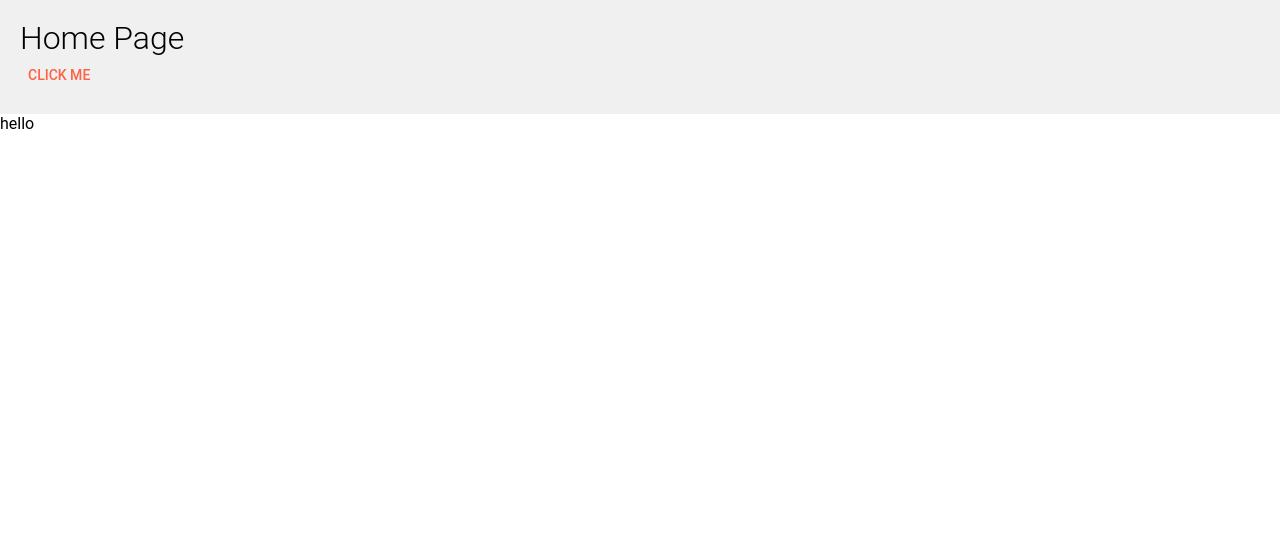
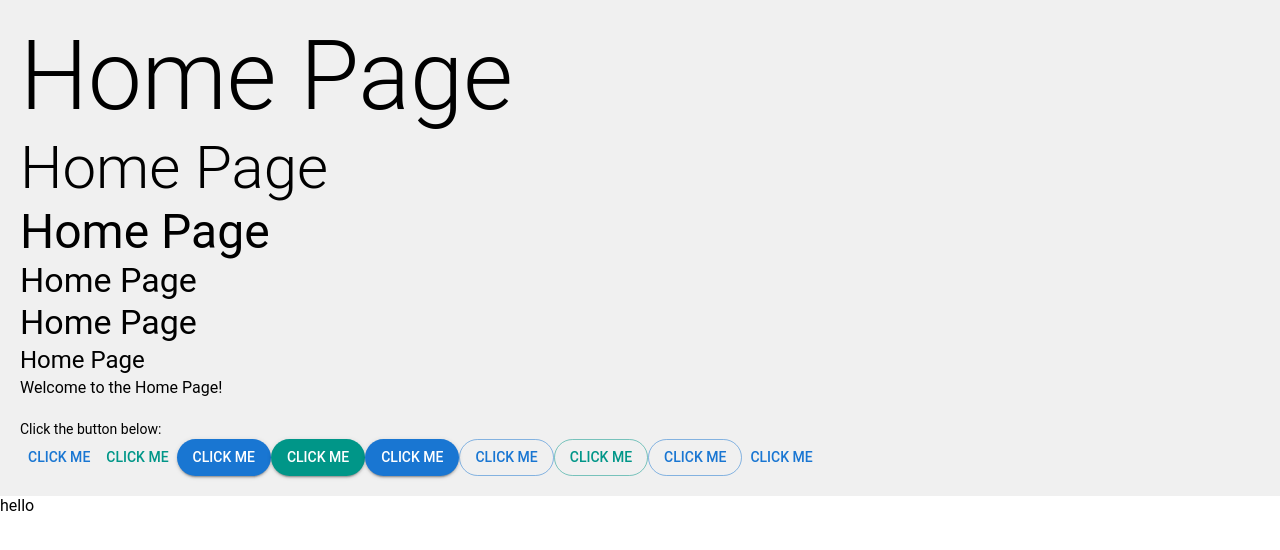
Before and after one commit to inamcode-hub/river_soft_ui, a React (Vite) app: page / in a window 1280 px wide. Shown: the top 550 px of the page. Built offline with nearby package versions, Linux system fonts and the light colour scheme.

Commit message:
theme updated

```diff
--- a/src/lib/styles/theme.ts
+++ b/src/lib/styles/theme.ts
@@ -5,16 +5,16 @@ import { createTheme } from '@mui/material/styles';
 const theme = createTheme({
   palette: {
     primary: {
-      main: '#FF6347', // Tomato color
+      main: '#1976D2',  // Material-UI's primary color
     },
     secondary: {
-      main: '#4CAF50', // Green color
+      main: '#009688', // Material-UI's secondary color
     },
   },
   typography: {
     fontFamily: 'Roboto, Arial, sans-serif', // Default font family
     h1: {
-      fontSize: '2rem', // Custom H1 font size
+      fontSize: '6rem', // same as h1 in Material-UI
     },
   },
   components: {
--- a/src/pages/home/Home.tsx
+++ b/src/pages/home/Home.tsx
@@ -6,7 +6,24 @@ const Home: React.FC = () => {
   return (
     <Box sx={{ padding: '20px', backgroundColor: '#f0f0f0' }}>
       <Typography variant="h1">Home Page</Typography>
+      <Typography variant="h2">Home Page</Typography>
+      <Typography variant="h3">Home Page</Typography>
+      <Typography variant="h4">Home Page</Typography>
+      <Typography variant="h4">Home Page</Typography>
+      <Typography variant="h5">Home Page</Typography>
+      <Typography variant="body1">Welcome to the Home Page!</Typography>
+      <br />
+      <Typography variant="body2">Click the button below:</Typography>
+
       <Button color="primary">Click Me</Button>
+      <Button color="secondary">Click Me</Button>
+      <Button variant="contained">Click Me</Button>
+      <Button variant="contained" color="secondary">Click Me</Button>
+      <Button variant="contained" color="primary">Click Me</Button>
+      <Button variant="outlined">Click Me</Button>
+      <Button variant="outlined" color="secondary">Click Me</Button>
+      <Button variant="outlined" color="primary">Click Me</Button>
+      <Button variant="text">Click Me</Button>
     </Box>
   );
 };
```
